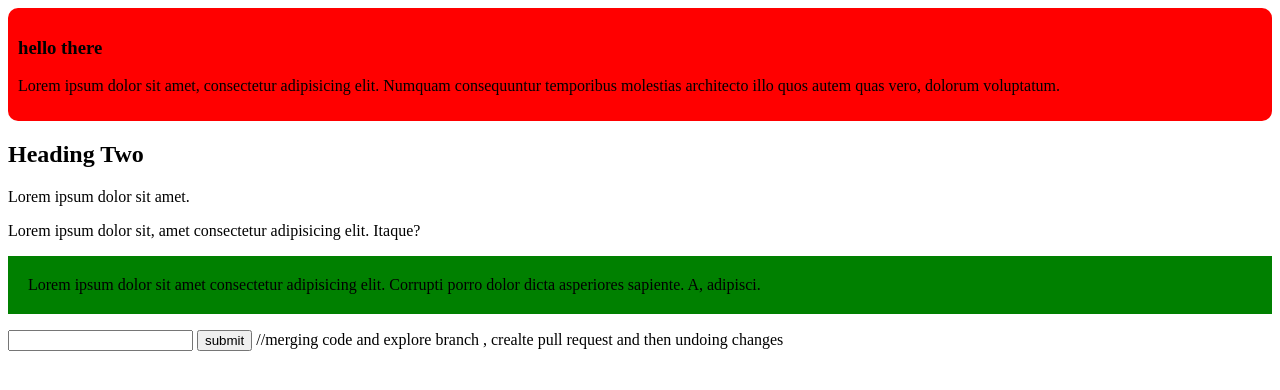
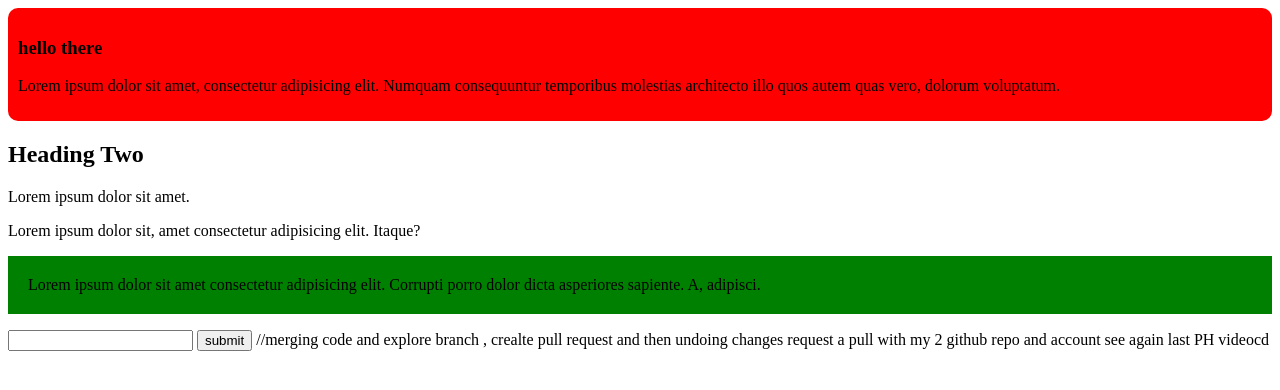
Before and after one commit to sidka001/PH-test, a plain HTML site: page index.html in a window 1280 px wide. Drawn offline with Linux system fonts and the light colour scheme.

Commit message:
modify html file

```diff
--- a/index.html
+++ b/index.html
@@ -21,3 +21,5 @@
 </html>
 
 //merging code and explore branch , crealte pull request and then undoing changes
+request a pull with my 2 github repo  and account
+see again last PH videocd
```
